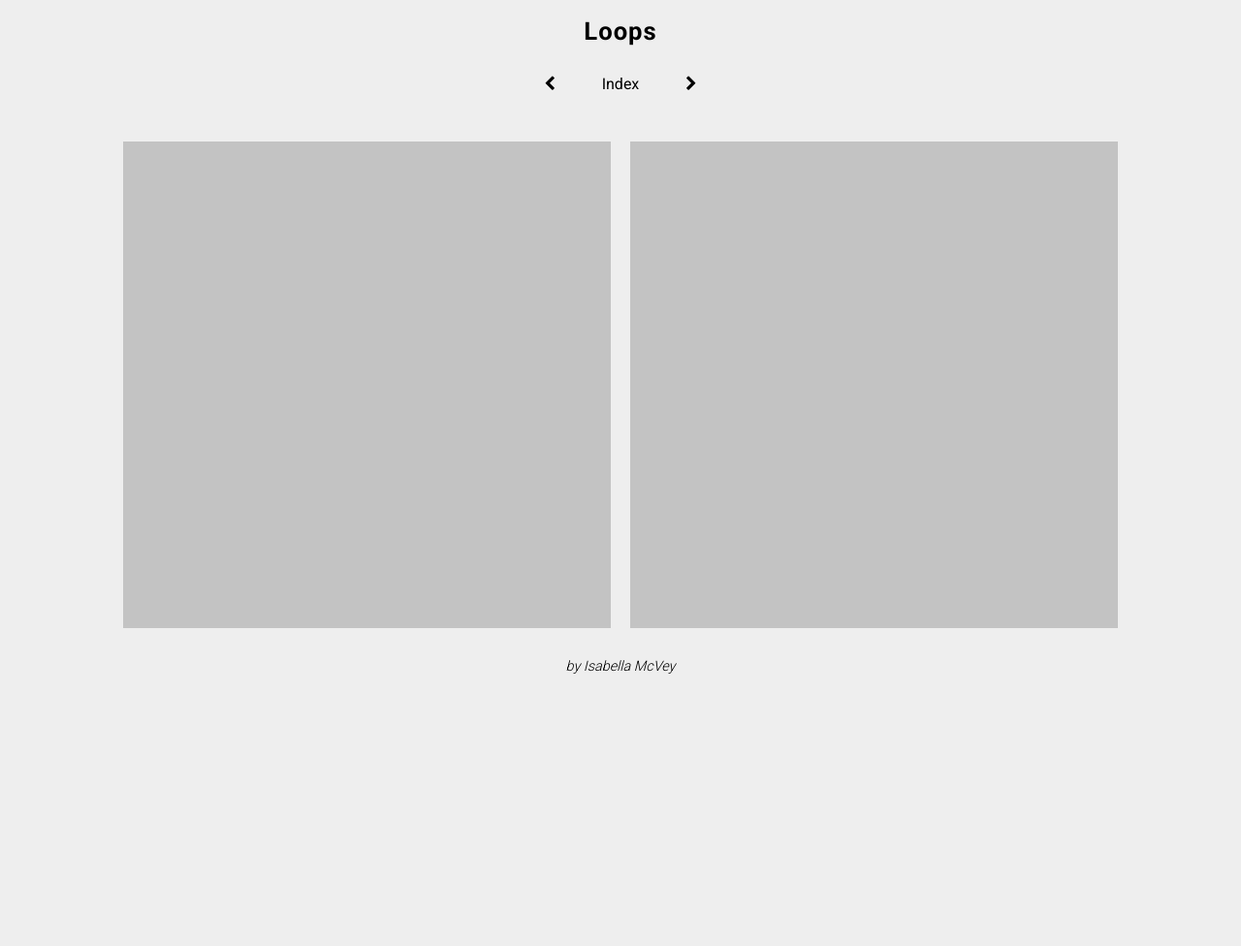
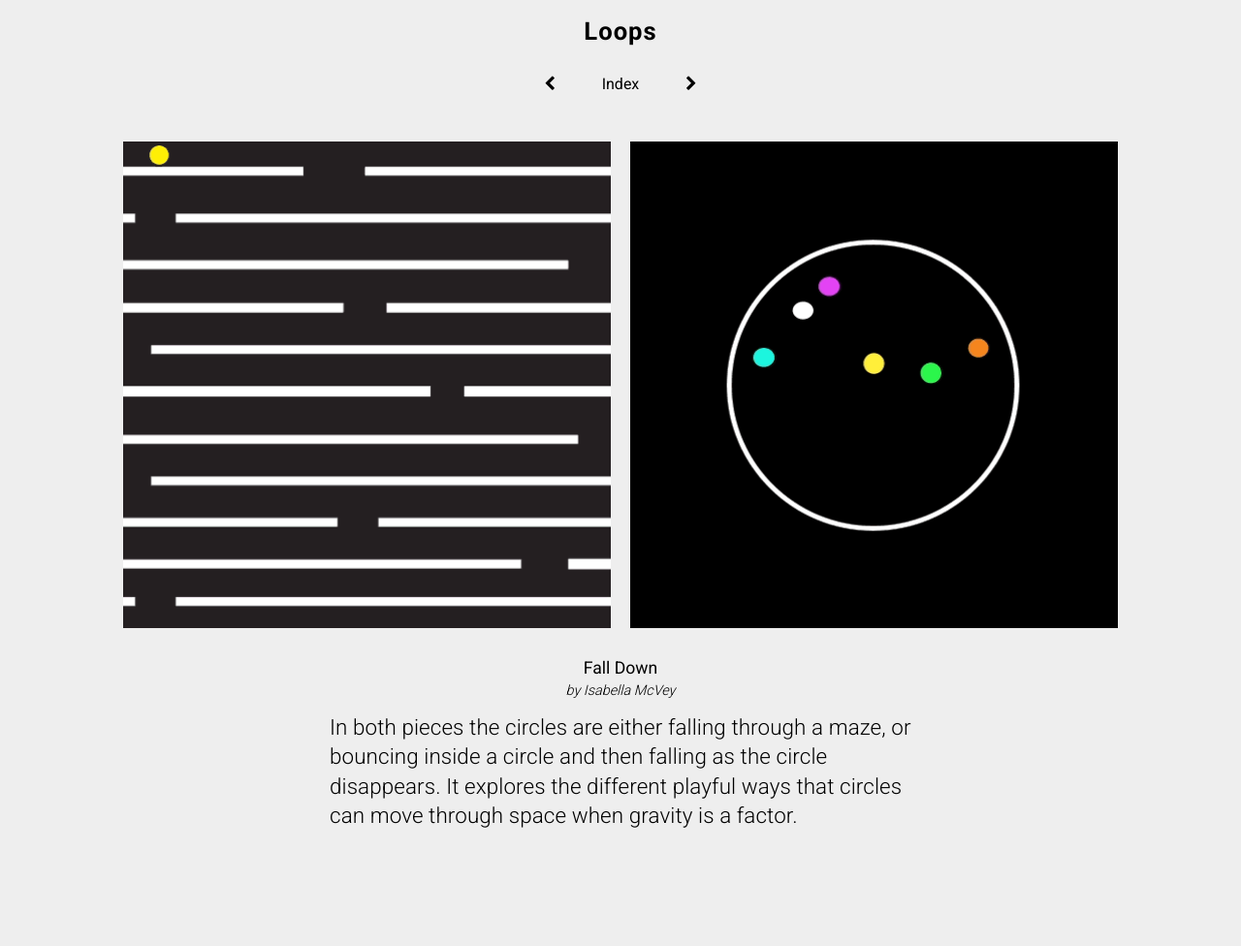
Before and after one commit to Mirandadaa/mica-gd300, a Jekyll site: the page 2016/loops/25.html, which Jekyll copies as it is, in a window 1280 px wide. Shown: the whole page at 97% size. Built offline with Jekyll 4.4.1, drawn with Linux system fonts in a browser that asks for light colours; before the commit the page ends 900 px from its top, so only the background shows below that.

Commit message:
added gifs

```diff
--- a/2016/loops/25.html
+++ b/2016/loops/25.html
@@ -30,9 +30,9 @@
       </section>
 
       <section class="desc">
-        <h2></h2>
+        <h2>Fall Down</h2>
         <h3>by Isabella	McVey</h3>
-        <p></p>
+        <p>In both pieces the circles are either falling through a maze, or bouncing inside a circle and then falling as the circle disappears. It explores the different playful ways that circles can move through space when gravity is a factor.</p>
       </section>
 
     </div>
```
Also changed, not shown: 2016/loops/images/251.gif (added), 2016/loops/images/252.gif (added).
